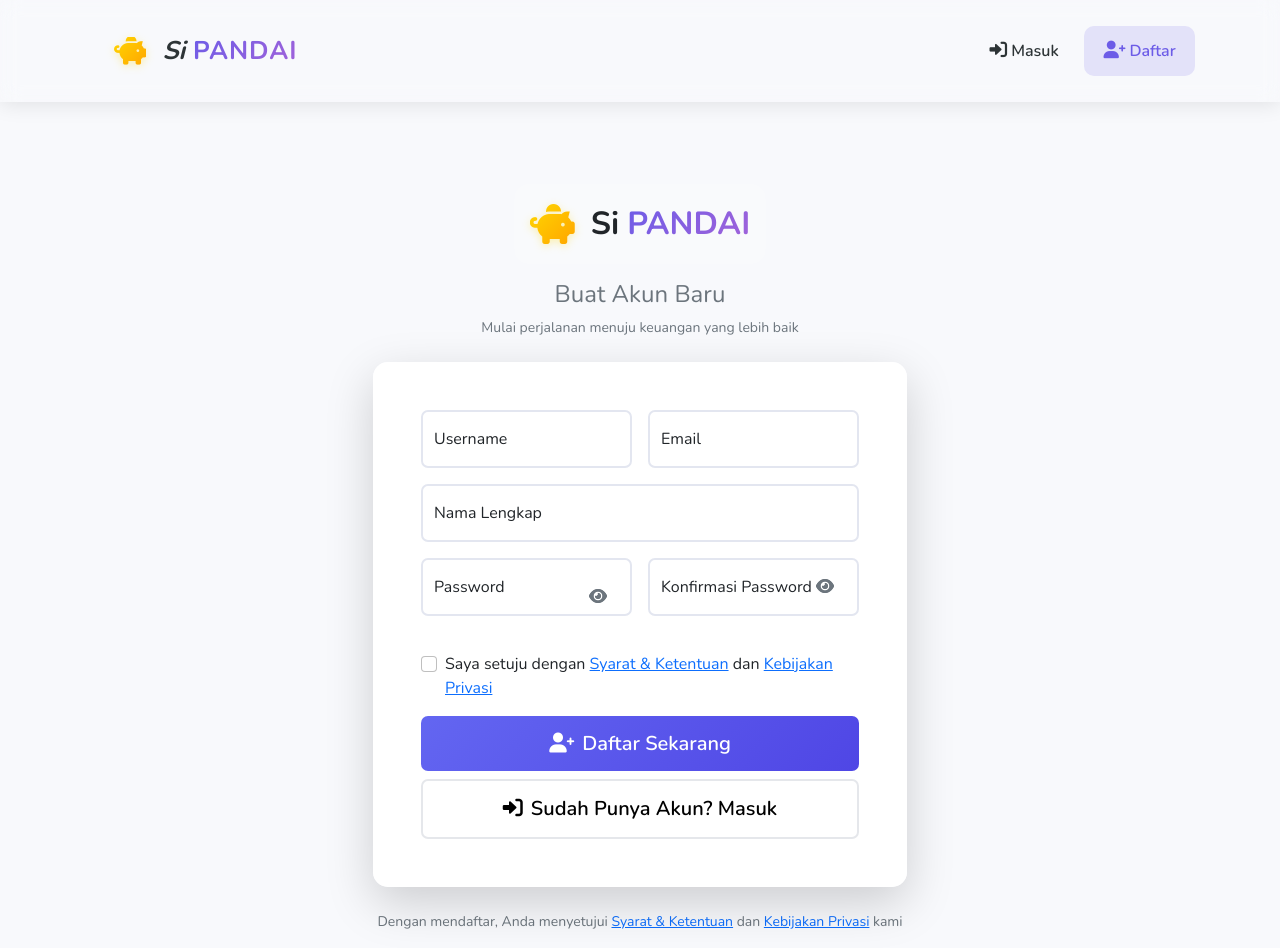
After one commit to aris0996/project-real, a Flask app: page /register in a window 1280 px wide. The commit adds this page. Run offline with Flask 3, Linux system fonts and the light colour scheme.

Commit message:
penambahan fitur login

```diff
--- a/main.py
+++ b/main.py
@@ -2,6 +2,8 @@ from flask import Flask, render_template, request, redirect, url_for, flash, sen
 from flask_sqlalchemy import SQLAlchemy
 from datetime import datetime, timedelta
 from collections import defaultdict
+from flask_login import LoginManager, UserMixin, login_user, login_required, logout_user, current_user
+from werkzeug.security import generate_password_hash, check_password_hash
 
 from sqlalchemy import and_
 from openpyxl import Workbook
@@ -13,6 +15,9 @@ app.config['SQLALCHEMY_DATABASE_URI'] = 'sqlite:///keuangan.db'
 # app.config['SQLALCHEMY_DATABASE_URI'] = 'postgresql://postgres.isadrgmnkdggmoqinxiq:arisdevdatabase@aws-0-us-east-1.pooler.supabase.com:6543/postgres'
 app.config['SECRET_KEY'] = 'rahasia'
 db = SQLAlchemy(app)
+login_manager = LoginManager()
+login_manager.init_app(app)
+login_manager.login_view = 'login'
 
 KATEGORI_PEMASUKAN = [
     'Gaji',
@@ -35,6 +40,89 @@ KATEGORI_PENGELUARAN = [
     'Lainnya'
 ]
 
+class User(UserMixin, db.Model):
+    id = db.Column(db.Integer, primary_key=True)
+    username = db.Column(db.String(80), unique=True, nullable=False)
+    email = db.Column(db.String(120), unique=True, nullable=False)
+    password_hash = db.Column(db.String(128))
+    nama_lengkap = db.Column(db.String(100))
+    tanggal_daftar = db.Column(db.DateTime, default=datetime.utcnow)
+    transaksi = db.relationship('Transaksi', backref='user', lazy=True)
+
+    def set_password(self, password):
+        self.password_hash = generate_password_hash(password)
+
+    def check_password(self, password):
+        return check_password_hash(self.password_hash, password)
+
+@login_manager.user_loader
+def load_user(id):
+    return User.query.get(int(id))
+
+@app.route('/login', methods=['GET', 'POST'])
+def login():
+    if current_user.is_authenticated:
+        return redirect(url_for('index'))
+
+    if request.method == 'POST':
+        username = request.form.get('username')
+        password = request.form.get('password')
+        remember = 'remember' in request.form
+
+        user = User.query.filter((User.username == username) | (User.email == username)).first()
+
+        if user and user.check_password(password):
+            login_user(user, remember=remember)
+            flash('Berhasil masuk!', 'success')
+            next_page = request.args.get('next')
+            return redirect(next_page or url_for('index'))
+        else:
+            flash('Username/email atau password salah', 'danger')
+
+    return render_template('login.html')
+
+@app.route('/register', methods=['GET', 'POST'])
+def register():
+    if current_user.is_authenticated:
+        return redirect(url_for('index'))
+
+    if request.method == 'POST':
+        username = request.form.get('username')
+        email = request.form.get('email')
+        password = request.form.get('password')
+        konfirmasi_password = request.form.get('konfirmasi_password')
+        nama_lengkap = request.form.get('nama_lengkap')
+
+        if password != konfirmasi_password:
+            flash('Password tidak cocok', 'danger')
+            return redirect(url_for('register'))
+
+        if User.query.filter_by(username=username).first():
+            flash('Username sudah digunakan', 'danger')
+            return redirect(url_for('register'))
+
+        if User.query.filter_by(email=email).first():
+            flash('Email sudah terdaftar', 'danger')
+            return redirect(url_for('register'))
+
+        user = User(username=username, email=email, nama_lengkap=nama_lengkap)
+        user.set_password(password)
+
+        db.session.add(user)
+        db.session.commit()
+
+        flash('Pendaftaran berhasil! Silakan masuk', 'success')
+        return redirect(url_for('login'))
+
+    return render_template('register.html')
+
+@app.route('/logout')
+@login_required
+def logout():
+    logout_user()
+    flash('Berhasil keluar', 'success')
+    return redirect(url_for('login'))
+
 class Transaksi(db.Model):
     id = db.Column(db.Integer, primary_key=True)
     tanggal = db.Column(db.DateTime, nullable=False, default=datetime.utcnow)
@@ -42,8 +130,10 @@ class Transaksi(db.Model):
     kategori = db.Column(db.String(50), nullable=False)
     jumlah = db.Column(db.Float, nullable=False)
     keterangan = db.Column(db.String(200))
+    user_id = db.Column(db.Integer, db.ForeignKey('user.id'), nullable=False)
 
 @app.route('/')
+@login_required
 def index():
     try:
         # Ambil parameter filter
@@ -52,7 +142,7 @@ def index():
         end_date = request.args.get('end_date')
 
         # Query dasar
-        query = Transaksi.query
+        query = Transaksi.query.filter_by(user_id=current_user.id)
 
         # Terapkan filter
         if filter_aktif == 'hari':
@@ -209,6 +299,7 @@ def get_kategori(jenis):
         return jsonify(KATEGORI_PENGELUARAN)
 
 @app.route('/transaksi', methods=['GET', 'POST'])
+@login_required
 def transaksi():
     if request.method == 'POST':
         # Logic untuk menambah transaksi
@@ -222,7 +313,8 @@ def transaksi():
             jenis=jenis,
             kategori=kategori,
             jumlah=jumlah,
-            keterangan=keterangan
+            keterangan=keterangan,
+            user_id=current_user.id
         )
 
         db.session.add(transaksi_baru)
@@ -232,7 +324,7 @@ def transaksi():
         return redirect(url_for('transaksi'))
 
     # Ambil data untuk headline
-    transaksi_list = Transaksi.query.all()
+    transaksi_list = Transaksi.query.filter_by(user_id=current_user.id).all()
 
     # Hitung total pemasukan
     total_pemasukan = sum(t.jumlah for t in transaksi_list if t.jenis == 'pemasukan')
@@ -266,8 +358,9 @@ def transaksi():
     )
 
 @app.route('/edit_transaksi/<int:id>', methods=['GET', 'POST'])
+@login_required
 def edit_transaksi(id):
-    transaksi = Transaksi.query.get_or_404(id)
+    transaksi = Transaksi.query.filter_by(id=id, user_id=current_user.id).first_or_404()
     if request.method == 'POST':
         try:
             transaksi.jenis = request.form['jenis']
@@ -286,9 +379,10 @@ def edit_transaksi(id):
     return render_template('edit_transaksi.html', transaksi=transaksi)
 
 @app.route('/hapus_transaksi/<int:id>')
+@login_required
 def hapus_transaksi(id):
     try:
-        transaksi = Transaksi.query.get_or_404(id)
+        transaksi = Transaksi.query.filter_by(id=id, user_id=current_user.id).first_or_404()
         db.session.delete(transaksi)
         db.session.commit()
         flash('Transaksi berhasil dihapus!', 'success')
@@ -298,6 +392,7 @@ def hapus_transaksi(id):
     return redirect(url_for('transaksi'))
 
 @app.route('/unduh')
+@login_required
 def unduh():
     try:
         wb = Workbook()
@@ -419,7 +514,7 @@ def unduh():
         ws.row_dimensions[5].height = 30
 
         # Data
-        transaksi = Transaksi.query.order_by(Transaksi.tanggal.desc()).all()
+        transaksi = Transaksi.query.filter_by(user_id=current_user.id).order_by(Transaksi.tanggal.desc()).all()
         kategori_pemasukan = defaultdict(float)
         kategori_pengeluaran = defaultdict(float)
 
--- a/requirements.txt
+++ b/requirements.txt
@@ -1,4 +1,3 @@
-requirements.txt
 flask==2.3.3
 flask-sqlalchemy==3.1.1
 python-dotenv==1.0.0
--- a/templates/base.html
+++ b/templates/base.html
@@ -33,9 +33,10 @@
                 <span class="navbar-toggler-icon"></span>
             </button>
             <div class="collapse navbar-collapse" id="navbarNav">
+                {% if current_user.is_authenticated %}
                 <ul class="navbar-nav me-auto">
                     <li class="nav-item">
-                        <a class="nav-link {% if request.endpoint == 'base' %}active{% endif %}" href="/">
+                        <a class="nav-link {% if request.endpoint == 'index' %}active{% endif %}" href="/">
                             <i class="fas fa-home"></i>Beranda
                         </a>
                     </li>
@@ -46,12 +47,41 @@
                     </li>
                 </ul>
                 <ul class="navbar-nav">
+                    <li class="nav-item dropdown">
+                        <a class="nav-link dropdown-toggle" href="#" id="userDropdown" role="button"
+                           data-bs-toggle="dropdown" aria-expanded="false">
+                            <i class="fas fa-user-circle"></i>
+                            {{ current_user.nama_lengkap or current_user.username }}
+                        </a>
+                        <ul class="dropdown-menu dropdown-menu-end" aria-labelledby="userDropdown">
+                            <li>
+                                <a class="dropdown-item" href="{{ url_for('unduh') }}">
+                                    <i class="fas fa-download me-2"></i>Unduh Data
+                                </a>
+                            </li>
+                            <li><hr class="dropdown-divider"></li>
+                            <li>
+                                <a class="dropdown-item text-danger" href="{{ url_for('logout') }}">
+                                    <i class="fas fa-sign-out-alt me-2"></i>Keluar
+                                </a>
+                            </li>
+                        </ul>
+                    </li>
+                </ul>
+                {% else %}
+                <ul class="navbar-nav ms-auto">
                     <li class="nav-item">
-                        <a class="nav-link btn btn-primary" href="/unduh">
-                            <i class="fas fa-download"></i>Unduh Data
+                        <a class="nav-link {% if request.endpoint == 'login' %}active{% endif %}" href="{{ url_for('login') }}">
+                            <i class="fas fa-sign-in-alt me-1"></i>Masuk
+                        </a>
+                    </li>
+                    <li class="nav-item">
+                        <a class="nav-link {% if request.endpoint == 'register' %}active{% endif %}" href="{{ url_for('register') }}">
+                            <i class="fas fa-user-plus me-1"></i>Daftar
                         </a>
                     </li>
                 </ul>
+                {% endif %}
             </div>
         </div>
     </nav>
--- /dev/null
+++ b/templates/register.html
@@ -0,0 +1,304 @@
+{% extends "base.html" %}
+
+{% block title %}Daftar - Si Pandai{% endblock %}
+
+{% block content %}
+<div class="container">
+    <div class="row justify-content-center">
+        <div class="col-md-8 col-lg-6">
+            <div class="text-center mb-4">
+                <div class="brand-logo-lg mb-3">
+                    <i class="fas fa-piggy-bank icon"></i>
+                    <span>Si</span>
+                    <span class="highlight">PANDAI</span>
+                </div>
+                <h4 class="text-muted">Buat Akun Baru</h4>
+                <p class="text-muted small">Mulai perjalanan menuju keuangan yang lebih baik</p>
+            </div>
+
+            <div class="card shadow-lg border-0 rounded-lg">
+                <div class="card-body p-4 p-sm-5">
+                    <form method="POST" class="needs-validation" novalidate>
+                        <div class="row g-3">
+                            <div class="col-md-6">
+                                <div class="form-floating">
+                                    <input class="form-control" id="username" name="username" type="text"
+                                           placeholder="Username" required pattern="^[a-zA-Z0-9_-]{3,20}$"/>
+                                    <label for="username">Username</label>
+                                    <div class="invalid-feedback">
+                                        Username hanya boleh mengandung huruf, angka, - dan _
+                                    </div>
+                                </div>
+                            </div>
+                            <div class="col-md-6">
+                                <div class="form-floating">
+                                    <input class="form-control" id="email" name="email" type="email"
+                                           placeholder="Email" required/>
+                                    <label for="email">Email</label>
+                                    <div class="invalid-feedback">
+                                        Mohon masukkan email yang valid
+                                    </div>
+                                </div>
+                            </div>
+                        </div>
+
+                        <div class="form-floating mb-3 mt-3">
+                            <input class="form-control" id="nama_lengkap" name="nama_lengkap" type="text"
+                                   placeholder="Nama Lengkap" required pattern="^[a-zA-Z\s]{3,50}$"/>
+                            <label for="nama_lengkap">Nama Lengkap</label>
+                            <div class="invalid-feedback">
+                                Nama lengkap hanya boleh mengandung huruf dan spasi
+                            </div>
+                        </div>
+
+                        <div class="row g-3">
+                            <div class="col-md-6">
+                                <div class="form-floating">
+                                    <input class="form-control" id="password" name="password" type="password"
+                                           placeholder="Password" required minlength="6"
+                                           pattern="^(?=.*[A-Za-z])(?=.*\d)[A-Za-z\d]{6,}$"/>
+                                    <label for="password">Password</label>
+                                    <div class="invalid-feedback">
+                                        Password minimal 6 karakter, harus mengandung huruf dan angka
+                                    </div>
+                                </div>
+                            </div>
+                            <div class="col-md-6">
+                                <div class="form-floating">
+                                    <input class="form-control" id="konfirmasi_password" name="konfirmasi_password"
+                                           type="password" placeholder="Konfirmasi Password" required/>
+                                    <label for="konfirmasi_password">Konfirmasi Password</label>
+                                    <div class="invalid-feedback">
+                                        Password tidak cocok
+                                    </div>
+                                </div>
+                            </div>
+                        </div>
+
+                        <div class="form-check mb-3 mt-3">
+                            <input class="form-check-input" id="setuju" name="setuju" type="checkbox" required/>
+                            <label class="form-check-label" for="setuju">
+                                Saya setuju dengan <a href="#">Syarat & Ketentuan</a> dan
+                                <a href="#">Kebijakan Privasi</a>
+                            </label>
+                            <div class="invalid-feedback">
+                                Anda harus menyetujui syarat dan ketentuan
+                            </div>
+                        </div>
+
+                        <div class="d-grid gap-2">
+                            <button type="submit" class="btn btn-primary btn-lg">
+                                <i class="fas fa-user-plus me-2"></i>Daftar Sekarang
+                            </button>
+                            <a href="{{ url_for('login') }}" class="btn btn-light btn-lg">
+                                <i class="fas fa-sign-in-alt me-2"></i>Sudah Punya Akun? Masuk
+                            </a>
+                        </div>
+                    </form>
+                </div>
+            </div>
+
+            <div class="text-center mt-4">
+                <p class="small text-muted">
+                    Dengan mendaftar, Anda menyetujui <a href="#">Syarat & Ketentuan</a>
+                    dan <a href="#">Kebijakan Privasi</a> kami
+                </p>
+            </div>
+        </div>
+    </div>
+</div>
+
+<style>
+.brand-logo-lg {
+    display: inline-flex;
+    align-items: center;
+    gap: 0.5rem;
+    padding: 1rem;
+    border-radius: 15px;
+    background: rgba(255, 255, 255, 0.1);
+    margin-bottom: 1rem;
+    animation: fadeInDown 0.5s ease-out;
+}
+
+.brand-logo-lg .icon {
+    font-size: 2.5rem;
+    background: linear-gradient(135deg, #FFD700, #FFA500);
+    -webkit-background-clip: text;
+    -webkit-text-fill-color: transparent;
+    filter: drop-shadow(0 2px 4px rgba(255, 215, 0, 0.3));
+}
+
+.brand-logo-lg span {
+    font-family: 'Nunito', sans-serif;
+    font-weight: 800;
+    font-size: 2rem;
+}
+
+.brand-logo-lg .highlight {
+    background: linear-gradient(135deg, #6c5ce7, #a363d9);
+    -webkit-background-clip: text;
+    -webkit-text-fill-color: transparent;
+}
+
+.card {
+    border-radius: 15px;
+    background: rgba(255, 255, 255, 0.95);
+    backdrop-filter: blur(10px);
+    -webkit-backdrop-filter: blur(10px);
+    animation: fadeInUp 0.5s ease-out;
+}
+
+.form-floating > .form-control:focus ~ label,
+.form-floating > .form-control:not(:placeholder-shown) ~ label {
+    color: #4e73df;
+    opacity: 0.8;
+}
+
+.form-control:focus {
+    border-color: #4e73df;
+    box-shadow: 0 0 0 0.25rem rgba(78, 115, 223, 0.25);
+}
+
+.btn-primary {
+    background: linear-gradient(135deg, #6366f1 0%, #4f46e5 100%);
+    border: none;
+    font-weight: 600;
+    padding: 0.8rem;
+    transition: all 0.3s ease;
+}
+
+.btn-primary:hover {
+    transform: translateY(-2px);
+    box-shadow: 0 4px 12px rgba(99, 102, 241, 0.2);
+}
+
+.btn-light {
+    background: #fff;
+    border: 2px solid #e5e7eb;
+    font-weight: 600;
+    padding: 0.8rem;
+    transition: all 0.3s ease;
+}
+
+.btn-light:hover {
+    background: #f9fafb;
+    transform: translateY(-2px);
+}
+
+@keyframes fadeInDown {
+    from {
+        opacity: 0;
+        transform: translateY(-20px);
+    }
+    to {
+        opacity: 1;
+        transform: translateY(0);
+    }
+}
+
+@keyframes fadeInUp {
+    from {
+        opacity: 0;
+        transform: translateY(20px);
+    }
+    to {
+        opacity: 1;
+        transform: translateY(0);
+    }
+}
+
+/* Password strength indicator */
+.password-strength {
+    height: 5px;
+    margin-top: 5px;
+    border-radius: 2px;
+    transition: all 0.3s ease;
+}
+
+.password-strength.weak { background-color: #ef4444; width: 33%; }
+.password-strength.medium { background-color: #f59e0b; width: 66%; }
+.password-strength.strong { background-color: #22c55e; width: 100%; }
+
+/* Custom background pattern */
+body {
+    background-color: #f8f9fc;
+    background-image: radial-gradient(#4e73df 0.5px, transparent 0.5px),
+                      radial-gradient(#4e73df 0.5px, #f8f9fc 0.5px);
+    background-size: 20px 20px;
+    background-position: 0 0, 10px 10px;
+}
+</style>
+
+{% block extra_js %}
+<script>
+// Form validation
+(function () {
+    'use strict'
+    var forms = document.querySelectorAll('.needs-validation')
+    Array.prototype.slice.call(forms).forEach(function (form) {
+        form.addEventListener('submit', function (event) {
+            if (!form.checkValidity()) {
+                event.preventDefault()
+                event.stopPropagation()
+            }
+
+            // Check if passwords match
+            const password = form.querySelector('#password')
+            const konfirmasi = form.querySelector('#konfirmasi_password')
+            if (password.value !== konfirmasi.value) {
+                konfirmasi.setCustomValidity('Password tidak cocok')
+                event.preventDefault()
+                event.stopPropagation()
+            } else {
+                konfirmasi.setCustomValidity('')
+            }
+
+            form.classList.add('was-validated')
+        }, false)
+    })
+})()
+
+// Password visibility toggle
+function addPasswordToggle(inputId) {
+    const input = document.getElementById(inputId);
+    const togglePassword = document.createElement('button');
+    togglePassword.type = 'button';
+    togglePassword.className = 'btn btn-link position-absolute end-0 top-50 translate-middle-y text-muted pe-3';
+    togglePassword.innerHTML = '<i class="fas fa-eye"></i>';
+    togglePassword.style.zIndex = '5';
+
+    input.parentElement.style.position = 'relative';
+    input.parentElement.appendChild(togglePassword);
+
+    togglePassword.addEventListener('click', function() {
+        const type = input.getAttribute('type') === 'password' ? 'text' : 'password';
+        input.setAttribute('type', type);
+        this.innerHTML = type === 'password' ? '<i class="fas fa-eye"></i>' : '<i class="fas fa-eye-slash"></i>';
+    });
+}
+
+document.addEventListener('DOMContentLoaded', function() {
+    addPasswordToggle('password');
+    addPasswordToggle('konfirmasi_password');
+
+    // Password strength indicator
+    const password = document.getElementById('password');
+    const strengthIndicator = document.createElement('div');
+    strengthIndicator.className = 'password-strength';
+    password.parentElement.appendChild(strengthIndicator);
+
+    password.addEventListener('input', function() {
+        const value = this.value;
+        let strength = 0;
+
+        if (value.length >= 6) strength++;
+        if (value.match(/[A-Z]/)) strength++;
+        if (value.match(/[0-9]/)) strength++;
+
+        strengthIndicator.className = 'password-strength ' +
+            (strength === 1 ? 'weak' : strength === 2 ? 'medium' : 'strong');
+    });
+});
+</script>
+{% endblock %}
+{% endblock %}
```
Also changed, not shown: gunicorn_config.py (added, +30 -0 lines), templates/login.html (added, +219 -0 lines), instance/keuangan.db, 1 other file.
